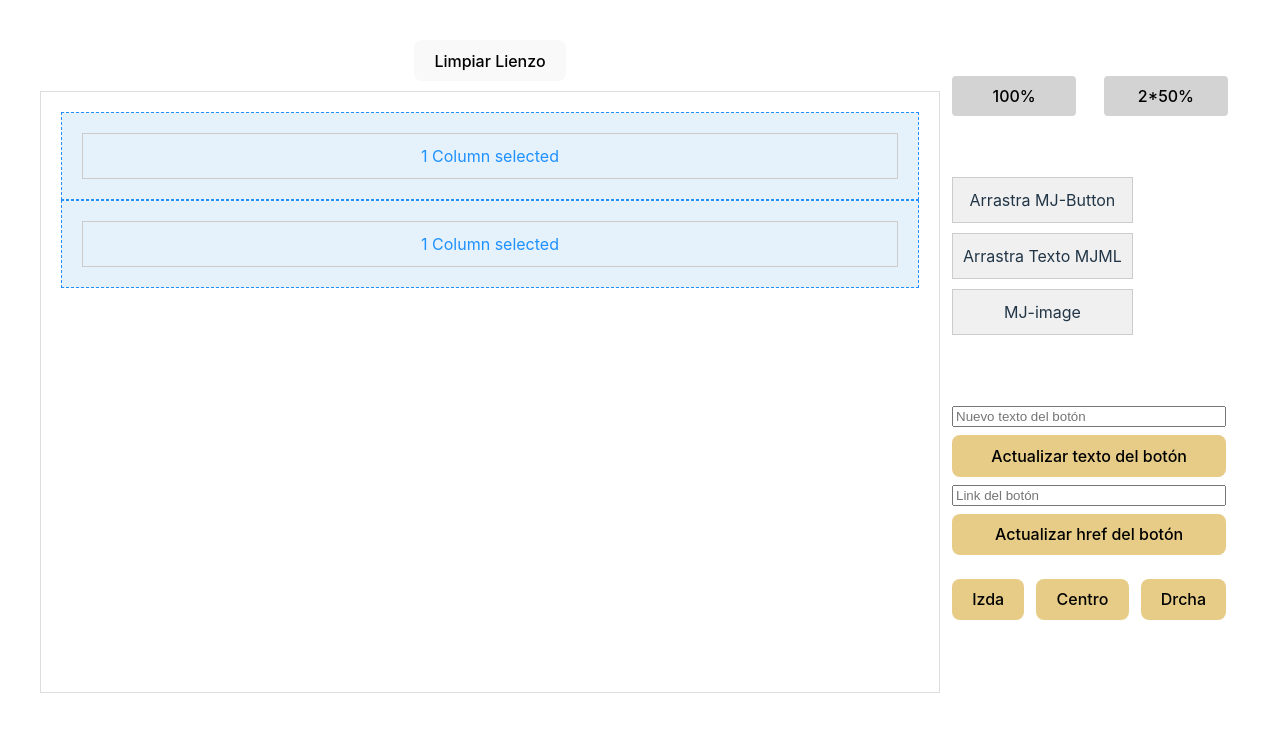
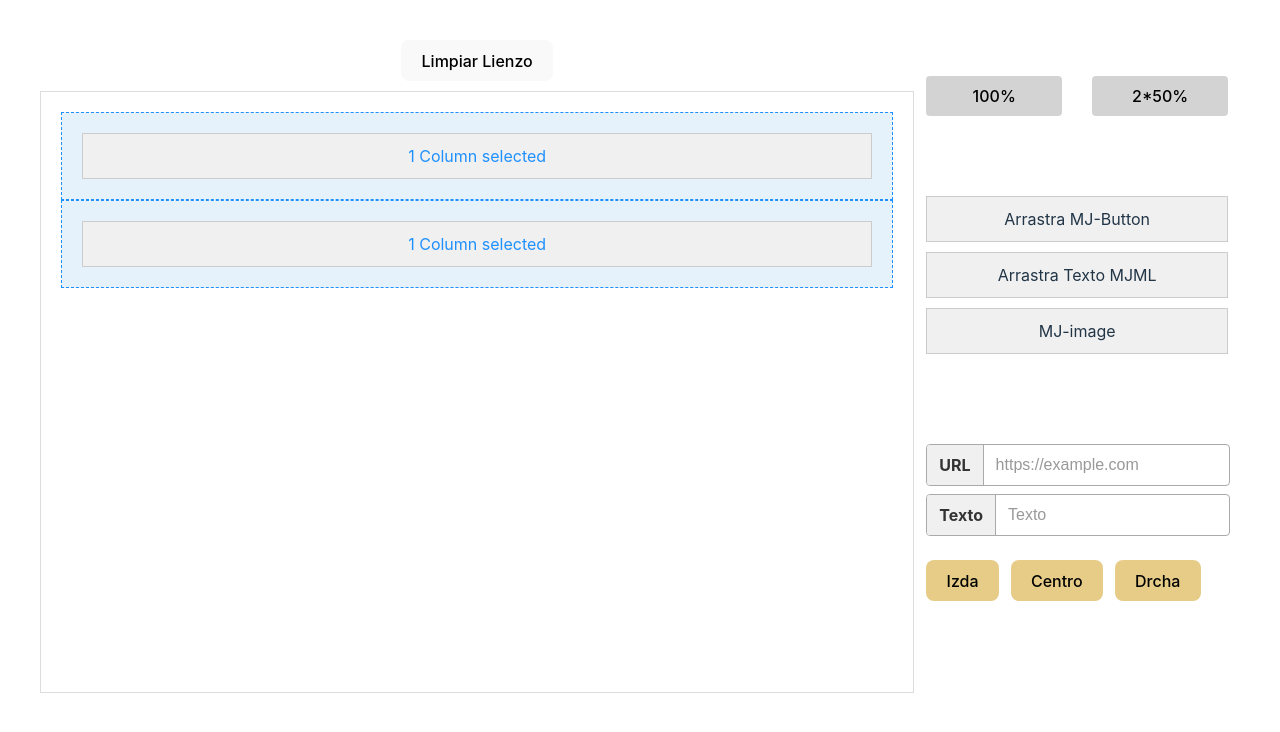
Before and after one commit to mvierapac/custom-email-editor, a Vue app: page / in a window 1280 px wide. Shown: the top 732 px of the page. Built offline with nearby package versions, Linux system fonts and the light colour scheme; what @ckeditor/ckeditor5-vue would draw is missing.

Commit message:
first column properties

```diff
--- a/src/components/MjmlEditor.vue
+++ b/src/components/MjmlEditor.vue
@@ -10,16 +10,16 @@
           @click="selectRow(rowIndex)"
         >
           <!-- Renderizado dinámico de columnas -->
-          <div v-if="row.columns.length === 1" class="single-column" @dragover.prevent @drop="onDrop(rowIndex, 0)" @click="handleBlockClick($event)">
+          <div v-if="row.columns.length === 1" class="single-column" :style="{ backgroundColor: rows[rowIndex].columns[0].backgroundColor || '#f0f0f0' }" @dragover.prevent @drop="onDrop(rowIndex, 0)" @click="handleBlockClick($event)">
             <div v-if="row.columns[0].content" v-html="row.columns[0].content"></div>
             <p v-else>1 Column selected</p>
           </div>
           <div v-else class="two-columns">
-            <div class="column" @dragover.prevent @drop="onDrop(rowIndex, 0)" @click="handleBlockClick($event)">
+            <div class="column" :style="{ backgroundColor: rows[rowIndex].columns[0].backgroundColor || '#f0f0f0' }" @dragover.prevent @drop="onDrop(rowIndex, 0)" @click="handleBlockClick($event)">
               <div v-if="row.columns[0].content" v-html="row.columns[0].content"></div>
               <p v-else>Columna 1</p>
             </div>
-            <div class="column" @dragover.prevent @drop="onDrop(rowIndex, 1)" @click="handleBlockClick($event)">
+            <div class="column" :style="{ backgroundColor: rows[rowIndex].columns[1].backgroundColor || '#f0f0f0' }" @dragover.prevent @drop="onDrop(rowIndex, 1)" @click="handleBlockClick($event)">
               <div v-if="row.columns[1].content" v-html="row.columns[1].content"></div>
               <p v-else>Columna 2</p>
             </div>
@@ -42,11 +42,49 @@
         <div class="draggable-item" draggable="true" @dragstart="onDragStart" data-type="text">Arrastra Texto MJML</div>
         <div class="draggable-item" draggable="true" @dragstart="onDragStart" data-type="image">MJ-image</div>
       </div>
+      <div class="column-tabs" v-if="selectedRowColumns > 0">
+        <div
+          v-for="col in selectedRowColumns"
+          :key="col"
+          :class="['tab', { 'active-tab': activeColumn === col - 1 }]"
+          @click="selectColumn(col - 1)"
+        >
+          Column {{ col }}
+        </div>
+      </div>
+      <div v-if="activeColumn !== null">
+          <!-- Aquí puedes mostrar propiedades específicas para la columna seleccionada -->
+          <p :style="{ 'margin-top': '-12px', 'margin-bottom':'8px' }">Propiedades de la columna {{ activeColumn + 1 }}</p>
+            <!-- Campo de selección de color para el fondo -->
+            <div class="color-picker">
+              <label>Background Color:</label>
+              <div class="color-preview" :style="{ backgroundColor: columnBackgroundColor }" @click="triggerColorPicker"></div>
+              <input type="color" v-model="columnBackgroundColor" @input="updateColumnBackgroundColor" ref="colorInput" style="display: none;">
+            </div>
+        </div>
       <div class="properties-panel">
-        <input type="text" v-model="buttonText" placeholder="Nuevo texto del botón" />
+        <div class="input-container">
+          <label for="url-input">URL</label>
+          <input
+            type="text"
+            id="url-input"
+            v-model="buttonLink"
+            @blur="updateButtonHref(buttonLink)"
+            placeholder="https://example.com">
+        </div>
+        <div class="input-container">
+          <label for="button-text">Texto</label>
+          <input
+            type="text"
+            id="button-text"
+            v-model="buttonText"
+            @blur="updateButtonText(buttonText)"
+            placeholder="Texto">
+        </div>
+        <!-- <input type="text" v-model="buttonText" placeholder="Nuevo texto del botón" />
         <button class="property-btn" @click="updateButtonText(buttonText)">Actualizar texto del botón</button>
         <input type="text" v-model="buttonLink" placeholder="Link del botón" />
-        <button class="property-btn" @click="updateButtonHref(buttonLink)">Actualizar href del botón</button>
+        <button class="property-btn" @click="updateButtonHref(buttonLink)">Actualizar href del botón</button> -->
         <div class="align-buttons">
           <button class="align-button" @click="updateButtonAlignment('left')">Izda</button>
           <button class="align-button" @click="updateButtonAlignment('center')">Centro</button>
@@ -81,19 +119,22 @@ export default {
   data () {
     return {
       selectedRowIndex: null, // Almacena el índice de la fila seleccionada
+      selectedRowColumns: 0,
+      activeColumn: null, // Columna actualmente seleccionada en el panel
       dragItemType: null,
       selectedBlock: null,
+      columnBackgroundColor: '#f0f0f0',
       buttonText: '',
       buttonLink: '',
       selectedTextContent: '',
       rows: [
         {
           isSelected: false,
-          columns: [{ content: '' }] // Definimos columnas con contenido vacío
+          columns: [{ content: '', backgroundColor: '#f0f0f0' }] // Definimos columnas con contenido vacío
         },
         {
           isSelected: false,
-          columns: [{ content: '' }] // Definimos columnas con contenido vacío
+          columns: [{ content: '', backgroundColor: '#f0f0f0' }] // Definimos columnas con contenido vacío
         }
       ],
       // CKEDITOR
@@ -126,7 +167,7 @@ export default {
       // Generamos el MJML según el tipo de bloque
       if (this.dragItemType === 'button') {
         mjmlContent = `
-          <mj-button css-class="${blockId}" text-decoration="none" href="javascript:void(0);" background-color="#1973b8" color="white" editable="true" border-radius="1px" inner-padding="12px 32px">
+          <mj-button css-class="${blockId}" text-decoration="none" href=" " background-color="#1973b8" color="white" editable="true" border-radius="1px" inner-padding="12px 32px">
             Botón
           </mj-button>
         `
@@ -168,7 +209,7 @@ export default {
       // Limpiamos todas las filas
       this.rows = this.rows.map(row => ({
         isSelected: false,
-        columns: [{ content: '' }] // Reiniciar columnas vacías
+        columns: [{ content: '', backgroundColor: '#f0f0f0' }] // Reiniciar columnas vacías
       }))
       this.selectedRowIndex = null
     },
@@ -190,7 +231,9 @@ export default {
 
       // Actualizamos el índice de la fila seleccionada
       this.selectedRowIndex = index
-      console.log(`Fila ${index + 1} seleccionada`)
+      this.selectedRowColumns = this.rows[index].columns.length;
+      this.selectColumn(0)
+      console.log(`Fila ${index + 1} seleccionada con ${this.selectedRowColumns} columna(s)`)
     },
     setColumns (numColumns) {
       if (this.selectedRowIndex === null) {
@@ -200,21 +243,27 @@ export default {
 
       // Actualiza el número de columnas de la fila seleccionada
       if (numColumns === 1) {
-        this.rows[this.selectedRowIndex].columns = [{ content: '' }] // Una columna vacía
+        this.rows[this.selectedRowIndex].columns = [{ content: '', backgroundColor: '#f0f0f0' }] // Una columna vacía
       } else if (numColumns === 2) {
-        this.rows[this.selectedRowIndex].columns = [{ content: '' }, { content: '' }] // Dos columnas vacías
+        this.rows[this.selectedRowIndex].columns = [{ content: '', backgroundColor: '#f0f0f0' }, { content: '', backgroundColor: '#f0f0f0' }] // Dos columnas vacías
       }
+      this.selectedRowColumns = numColumns
 
       console.log(`Fila ${this.selectedRowIndex + 1}: ${numColumns} columnas seleccionadas`)
     },
+    selectColumn(index) {
+      this.activeColumn = index;
+      this.columnBackgroundColor = this.rows[this.selectedRowIndex].columns[this.activeColumn].backgroundColor
+      console.log(`Columna ${index + 1} seleccionada`);
+    },
     handleBlockClick (event) {
-      // event.stopPropagation();  // Evitamos que el clic en el bloque seleccione la fila
 
       const blockHandler = event.target.closest('.block-wrapper') // Selecciona el contenedor más cercano
 
       if (blockHandler) {
         const blockId = blockHandler.getAttribute('data-block-id')
         const isText = blockId.includes('text')
+        const isButton = blockId.includes('button');
         console.log('Contenedor seleccionado, ID:', blockId)
         console.log('isText', isText)
 
@@ -228,7 +277,7 @@ export default {
         this.highlightBlock(blockHandler)
         this.selectedBlock = blockHandler
 
-        // CKEDITOR TEST
+        // CKEDITOR
         if (isText) {
           this.currentRow = this.getRowIndexFromBlockId(blockId)
           this.currentColumn = this.getColumnIndexFromBlockId(blockId)
@@ -240,11 +289,21 @@ export default {
           this.editingText = false
         }
 
+        if (isButton) {
+          const button = blockHandler.querySelector('a');
+          if (button) {
+            this.buttonText = button.innerText; // Asigna el texto del botón
+            this.buttonLink = button.getAttribute('href').trim(); // Asigna el href del botón
+          }
+        }
+
         // Prevenir redirección si el clic es en un enlace
         const targetAnchor = blockHandler.querySelector('a')
         if (targetAnchor) {
           event.preventDefault() // Evita la redirección
         }
+        this.selectedRowIndex = null
+        this.selectedRowColumns = null
       }
     },
     removeHighlightBlock () {
@@ -264,14 +323,11 @@ export default {
     updateButtonText (newText) {
       if (this.selectedBlock) {
       // Buscamos el mj-button dentro del bloque seleccionado
-        console.log(this.selectedBlock)
         const button = this.selectedBlock.querySelector('a')
 
         if (button) {
         // Cambiamos el texto del botón
           button.innerHTML = newText
-
-          console.log('Texto del botón actualizado a:', newText)
         } else {
           console.log('No se encontró un botón en el bloque seleccionado.')
         }
@@ -374,7 +430,15 @@ export default {
         return this.rows[rowIndex].columns.findIndex(column => column.content.includes(blockId))
       }
       return null
+    },
+    triggerColorPicker() {
+      this.$refs.colorInput.click();
+    },
+    updateColumnBackgroundColor() {
+    if (this.selectedRowIndex !== null && this.activeColumn !== null) {
+      this.rows[this.selectedRowIndex].columns[this.activeColumn].backgroundColor = this.columnBackgroundColor;
     }
+  },
   }
 }
 </script>
@@ -419,6 +483,7 @@ width: 100%;
 align-items: center; */
 height: 100px;
 border: 1px solid #ccc;
+background-color: #f0f0f0;
 }
 
 .single-column > div {
@@ -536,4 +601,37 @@ background-color: #a9a9a9;
   background-color: #e4c77be7;
 }
 
+.color-picker {
+  display: flex;
+  align-items: center;
+  gap: 8px;
+  margin-top: 16px;
+}
+
+.color-picker label {
+  font-weight: bold;
+  color: #333;
+}
+
+.color-picker input[type="color"] {
+  appearance: none !important;
+  outline: none;
+  border: none;
+  width: 32px;
+  height: 32px;
+  cursor: pointer;
+}
+
+.color-preview {
+  width: 32px;
+  height: 32px;
+  border-radius: 4px;
+  border: 1px solid #ddd;
+  cursor: pointer;
+}
+
+.tool-panel {
+  width: 100%;
+}
+
 </style>
--- a/src/style.css
+++ b/src/style.css
@@ -72,6 +72,84 @@ button:focus-visible {
     background-color: #e4c77be7;
   }
 
+
+  /* new inputs for properties  */
+  .input-container {
+    display: flex;
+    align-items: center;
+    border: 1px solid #aaa; /* Borde más claro cuando no está en focus */
+    border-radius: 4px;
+    overflow: hidden;
+    width: 100%;
+    transition: border-color 0.3s ease; /* Transición suave para el cambio de color */
+  }
+
+  .input-container label {
+    background-color: #f0f0f0;
+    padding: 8px 12px;
+    font-weight: bold;
+    color: #333;
+    border-right: 1px solid #aaa;
+    flex-shrink: 0;
+  }
+
+  .input-container input {
+    border: none;
+    outline: none;
+    padding: 8px 12px;
+    flex-grow: 1;
+    font-size: 16px;
+  }
+
+  /* Cambiar el color del borde al hacer focus en el input */
+  .input-container input:focus {
+    border: none;
+    outline: none;
+  }
+
+  .input-container:focus-within {
+    border-color: #333; /* Color más oscuro cuando el input está en focus */
+  }
+
+  .input-container input::placeholder {
+    color: #999;
+  }
+
+  /* tabs columns */
+
+  .column-tabs {
+    display: flex;
+    margin-bottom: 8px;
+    border-bottom: 1px solid #ddd;
+  }
+
+  .tab {
+    padding: 8px 12px;
+    font-weight: bold;
+    color: #666;
+    cursor: pointer;
+    position: relative;
+    transition: color 0.3s ease;
+  }
+
+  .tab:hover {
+    color: #333;
+  }
+
+  .active-tab {
+    color: #333;
+  }
+
+  .active-tab::after {
+    content: "";
+    position: absolute;
+    bottom: -1px;
+    left: 0;
+    right: 0;
+    height: 2px;
+    background-color: #333;
+  }
+
 /* ckeditor */
 
 @media print {
```
